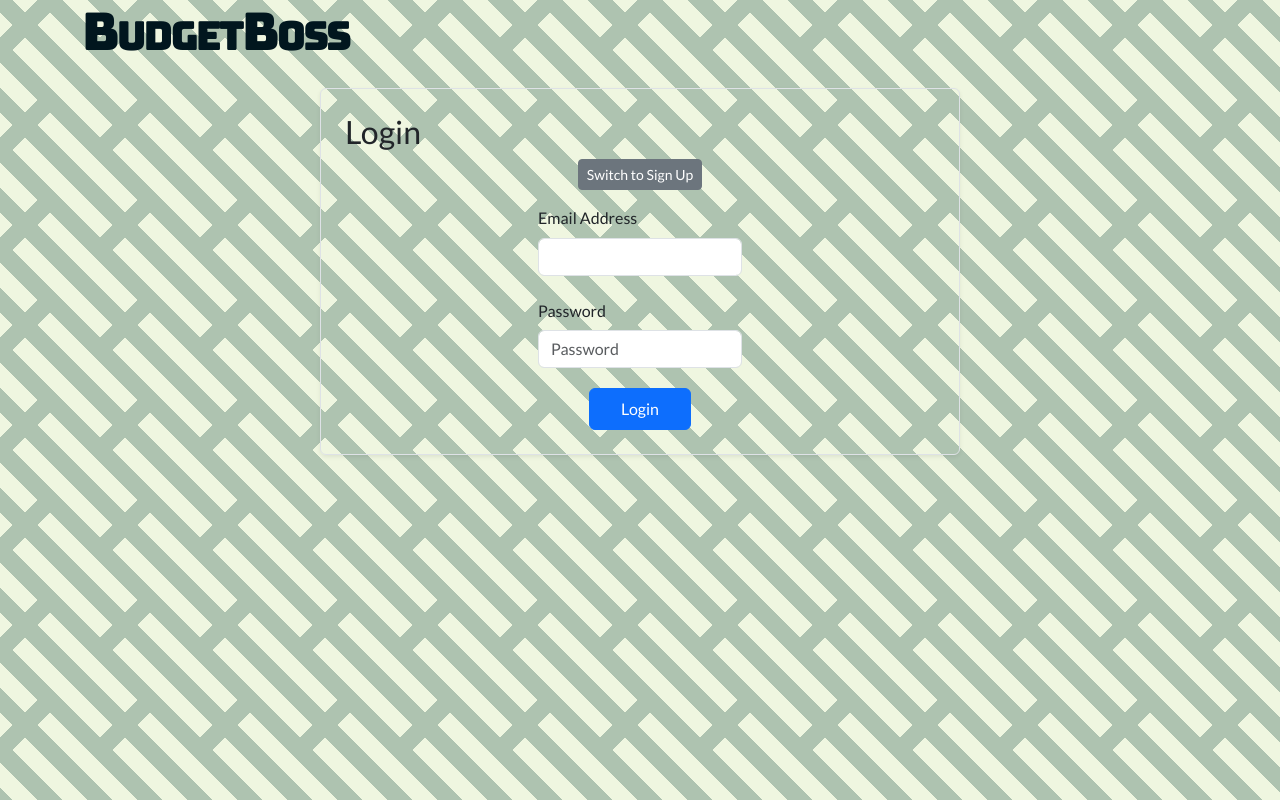
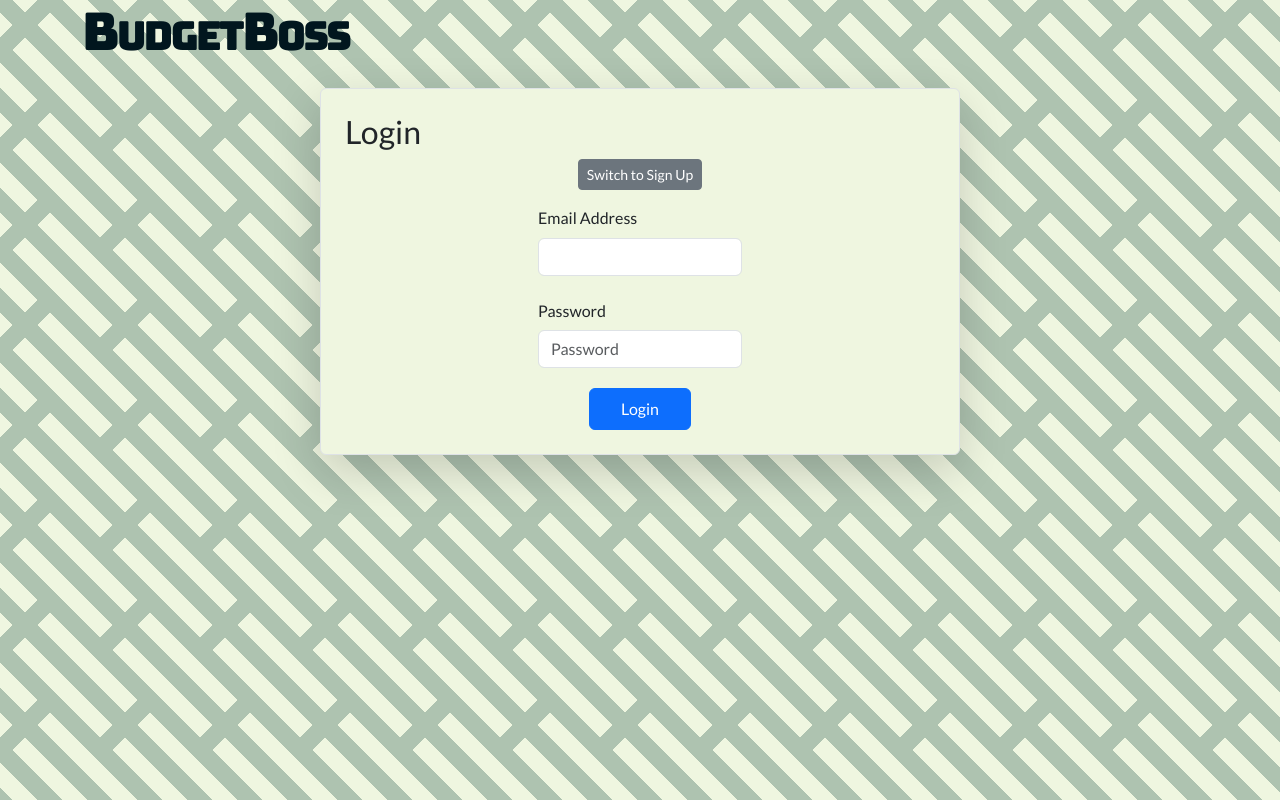
Before and after one commit to iamtwan/budgetboss, a Next.js app in the folder frontend/: page / in a window 1280 px wide. Built offline with nearby package versions, Linux system fonts and the light colour scheme.

Commit message:
Account cointainers overflow scrolling.

```diff
--- a/frontend/components/Authentication/LoginSignUpPage.js
+++ b/frontend/components/Authentication/LoginSignUpPage.js
@@ -15,7 +15,7 @@
 
     return (
         <div className="d-flex justify-content-center mt-4">
-            <div className="w-50 border rounded p-4 shadow-sm">
+            <div className="w-50 border rounded p-4 shadow-lg container-background">
                 <h2>{showSignUp ? 'Sign Up' : 'Login'}</h2>
                 {showSignUp ?
                     <SignUpForm onToggleForm={handleToggleForm} />
--- a/frontend/jsconfig.json
+++ b/frontend/jsconfig.json
@@ -1,7 +1,5 @@
 {
   "compilerOptions": {
-    "paths": {
-      "@/*": ["./src/*"]
-    }
+    "baseUrl": "."
   }
 }
--- a/frontend/package.json
+++ b/frontend/package.json
@@ -12,11 +12,11 @@
     "bootstrap": "^5.3.0-alpha3",
     "bootstrap-icons": "^1.10.5",
     "chart.js": "^4.3.0",
-    "next": "^13.4.7",
-    "react": "18.2.0",
+    "next": "^13.4.8",
+    "react": "^18.2.0",
     "react-bootstrap": "^2.7.4",
     "react-chartjs-2": "^5.2.0",
-    "react-dom": "18.2.0",
+    "react-dom": "^18.2.0",
     "react-plaid-link": "^3.4.0",
     "react-toastify": "^9.1.3",
     "socket.io-client": "^4.6.2",
```
Also changed, not shown: frontend/app/dashboard/page.jsx (+7 -1 lines), frontend/hooks/PlaidWebhooks.js (renamed from frontend/hooks/plaidWebhooks.js), 1 other file (tests, documents, lock files or other folders).
